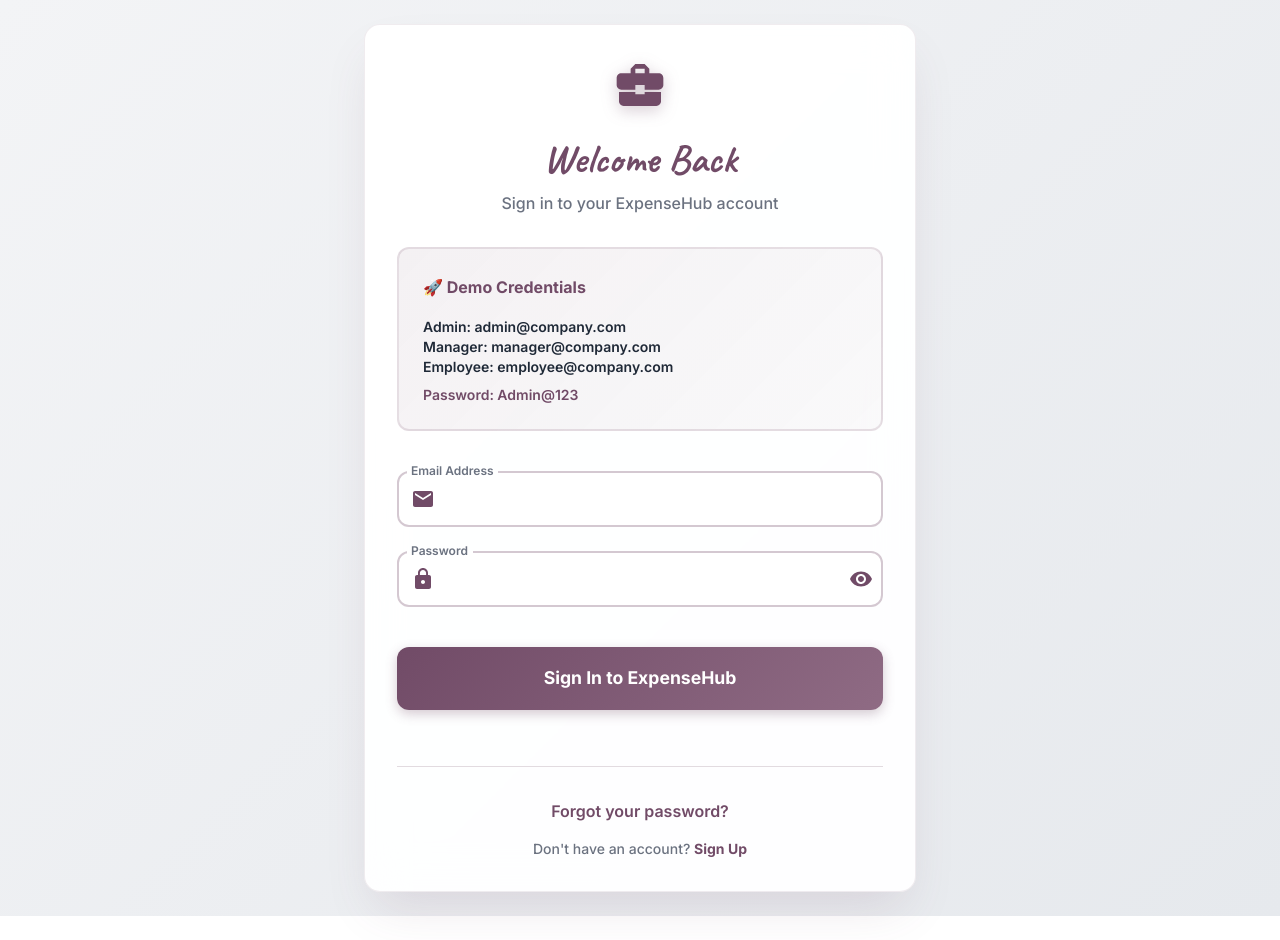
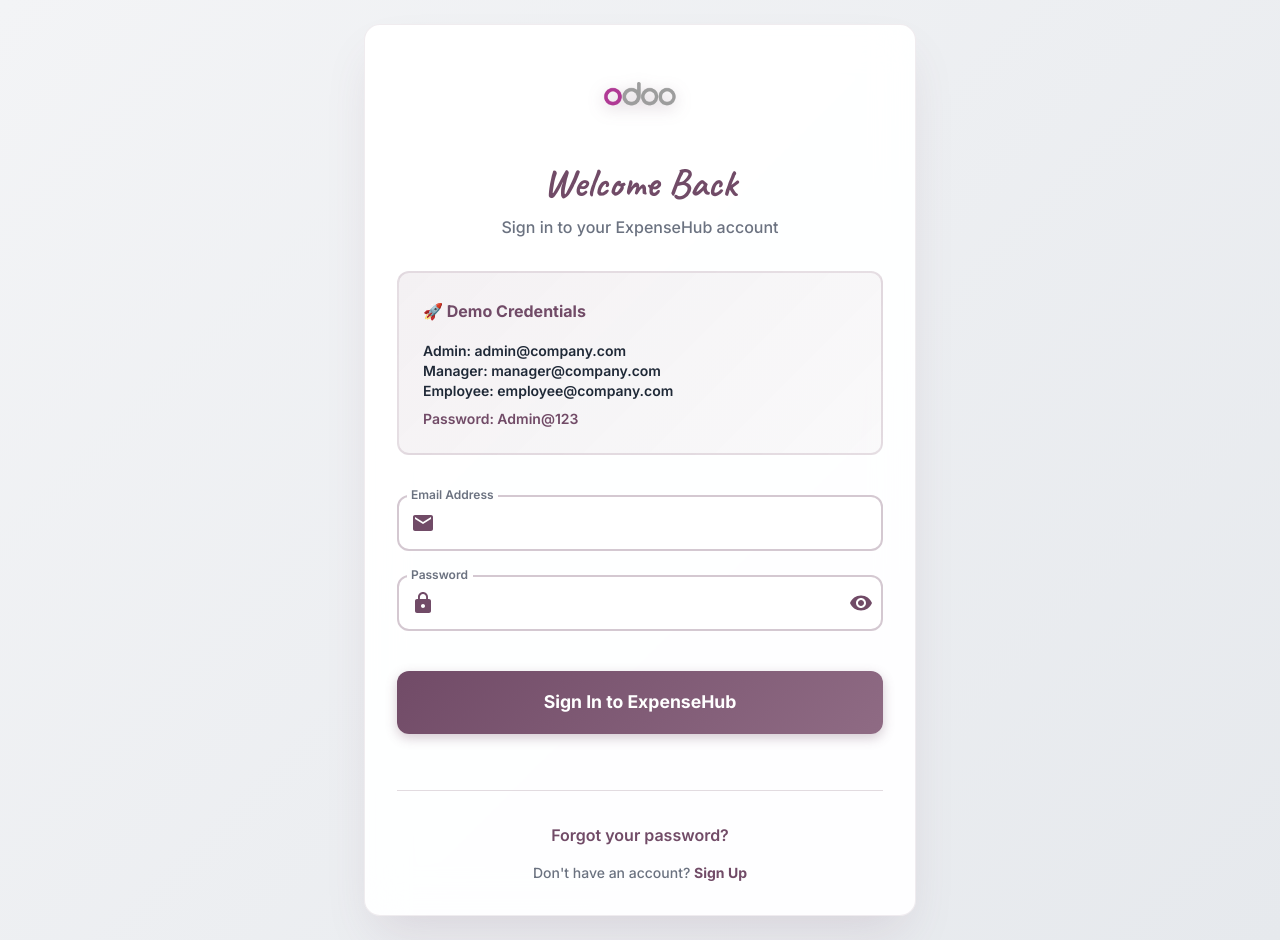
Before and after one commit to Manush-2005/Odoo-Hackthon, a React (Vite) app in the folder client/: page /signin in a window 1280 px wide. Before the commit the page ends 916 px from the top, so only its background shows below. Built offline with nearby package versions, Linux system fonts and the light colour scheme.

Commit message:
feat: frontend

```diff
--- a/client/src/components/ModernSidebar.jsx
+++ b/client/src/components/ModernSidebar.jsx
@@ -223,12 +223,14 @@
                 marginLeft: "16px",
               }}
             >
-              <BusinessCenter
+              <Box
+                component="img"
+                src="/logo.png"
+                alt="Odoo Logo"
                 sx={{
-                  color: "#714B67",
-                  fontSize: "28px",
-                  filter:
-                    "drop-shadow(0 2px 4px rgba(113, 75, 103, 0.3))",
+                  width: "40px",
+                  height: "40px",
+                  filter: "drop-shadow(0 2px 4px rgba(113, 75, 103, 0.3))",
                 }}
               />
               <Typography
--- a/client/src/pages/auth/ForgotPassword.jsx
+++ b/client/src/pages/auth/ForgotPassword.jsx
@@ -125,17 +125,21 @@
                   {isSubmitted ? (
                     <KeyRounded
                       sx={{
-                        fontSize: 48,
+                        fontSize: 64,
                         color: '#10B981',
                         mb: 2
                       }}
                     />
                   ) : (
-                    <AccountBalance
+                    <Box
+                      component="img"
+                      src="/logo.png"
+                      alt="Odoo Logo"
                       sx={{
-                        fontSize: 48,
-                        color: '#714B67',
-                        mb: 2
+                        width: 64,
+                        height: 64,
+                        mb: 2,
+                        filter: 'drop-shadow(0 4px 8px rgba(113, 75, 103, 0.3))'
                       }}
                     />
                   )}
--- a/client/src/pages/auth/SignIn.jsx
+++ b/client/src/pages/auth/SignIn.jsx
@@ -127,10 +127,13 @@
                     damping: 20
                   }}
                 >
-                  <BusinessCenter
+                  <Box
+                    component="img"
+                    src="/logo.png"
+                    alt="Odoo Logo"
                     sx={{
-                      fontSize: 56,
-                      color: '#714B67',
+                      width: 80,
+                      height: 80,
                       mb: 2,
                       filter: 'drop-shadow(0 4px 8px rgba(113, 75, 103, 0.3))'
                     }}
--- a/client/src/pages/auth/SignUp.jsx
+++ b/client/src/pages/auth/SignUp.jsx
@@ -558,10 +558,13 @@
                   damping: 20
                 }}
               >
-                <Business
+                <Box
+                  component="img"
+                  src="/logo.png"
+                  alt="Odoo Logo"
                   sx={{
-                    fontSize: 56,
-                    color: '#714B67',
+                    width: 80,
+                    height: 80,
                     mb: 2,
                     filter: 'drop-shadow(0 4px 8px rgba(113, 75, 103, 0.3))'
                   }}
```
Also changed, not shown: client/public/logo.png (added).
